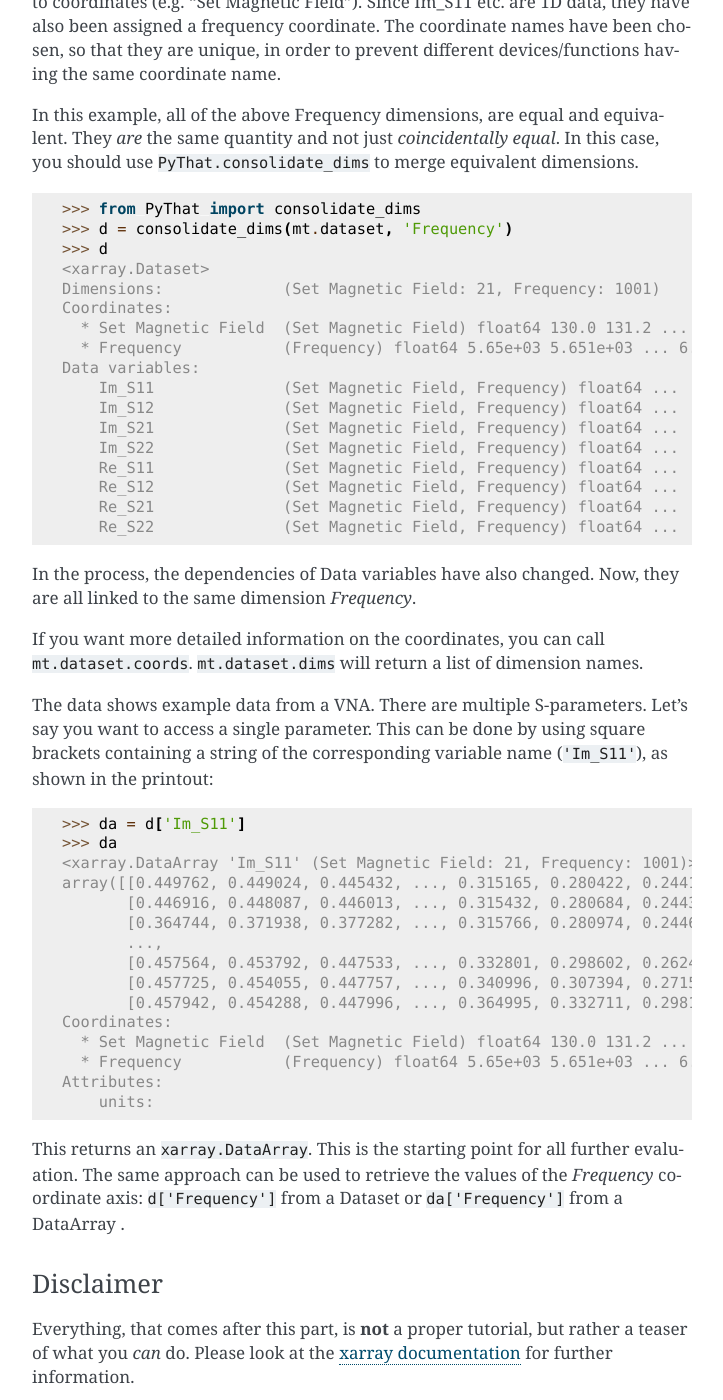
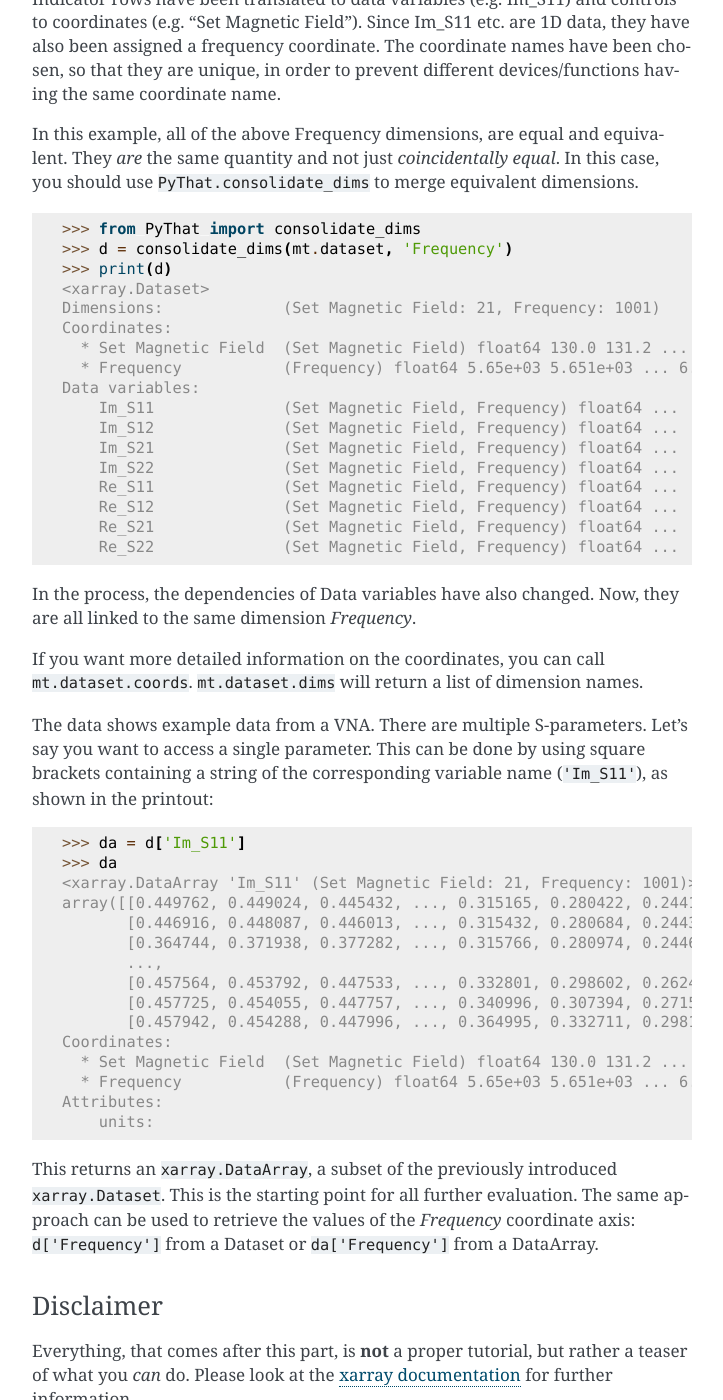
Before and after one commit to mrschweizer/PyThat, a Sphinx documentation site: the page built from docs/source/usage.rst, in a window 1280 px wide and 1400 px high, scrolled down 2760 px. Shown: the whole window, without its empty margins (388-1111 px from the left). Built offline with Sphinx 7.4.7, drawn with Linux system fonts in a browser that asks for light colours.

Commit message:
Add details to documentation. Closes #13

```diff
--- a/docs/source/usage.rst
+++ b/docs/source/usage.rst
@@ -92,7 +92,8 @@
 
 Once, the dataset has been created, you can access it via
 
->>> print(mt.dataset)
+>>> d = mt.dataset
+>>> print(d)
 <xarray.Dataset>
 Dimensions:             (Set Magnetic Field: 21, Frequency: 1001,
                          Frequency_1: 1001, Frequency_2: 1001,
@@ -133,7 +134,7 @@
 
 >>> from PyThat import consolidate_dims
 >>> d = consolidate_dims(mt.dataset, 'Frequency')
->>> d
+>>> print(d)
 <xarray.Dataset>
 Dimensions:             (Set Magnetic Field: 21, Frequency: 1001)
 Coordinates:
@@ -174,9 +175,9 @@
 Attributes:
     units:
 
-This returns an ``xarray.DataArray``. This is the starting point for all further evaluation.
+This returns an ``xarray.DataArray``, a subset of the previously introduced ``xarray.Dataset``. This is the starting point for all further evaluation.
 The same approach can be used to retrieve the values of the *Frequency* coordinate axis: ``d['Frequency']`` from a
-Dataset or ``da['Frequency']`` from a DataArray .
+Dataset or ``da['Frequency']`` from a DataArray.
 
 Disclaimer
 """"""""""
```
